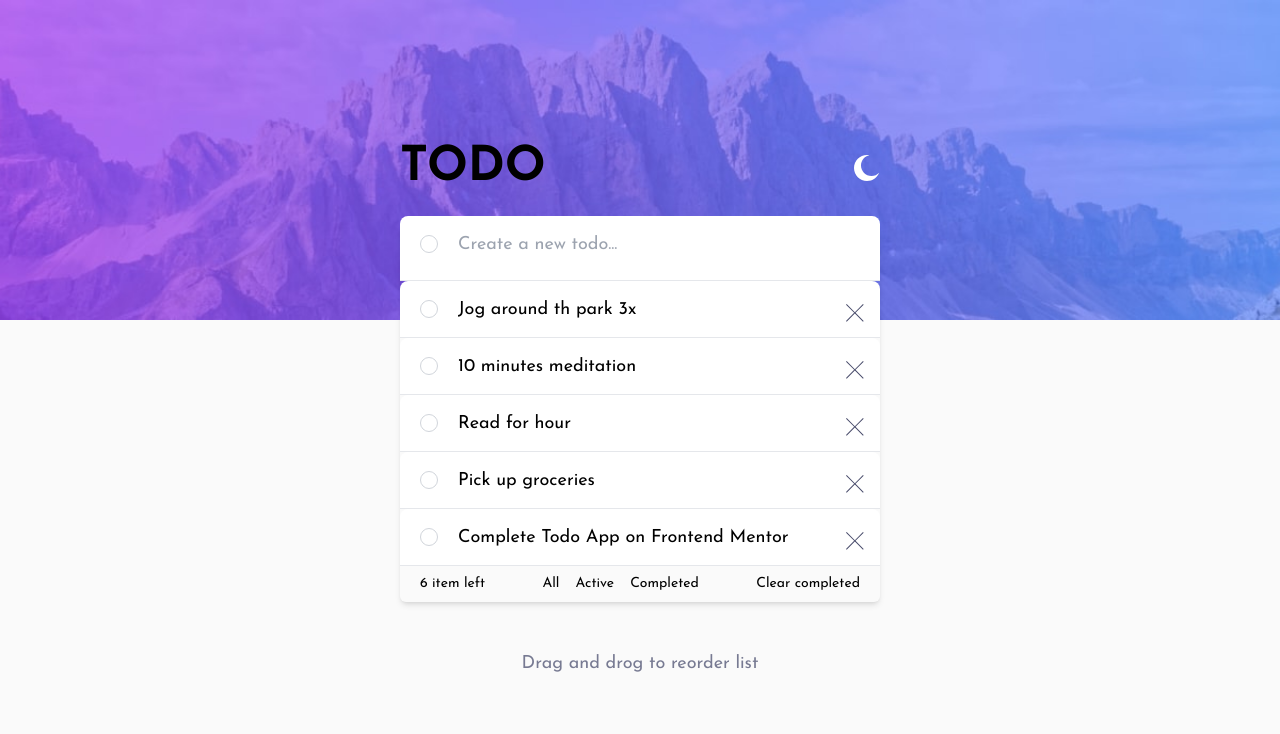
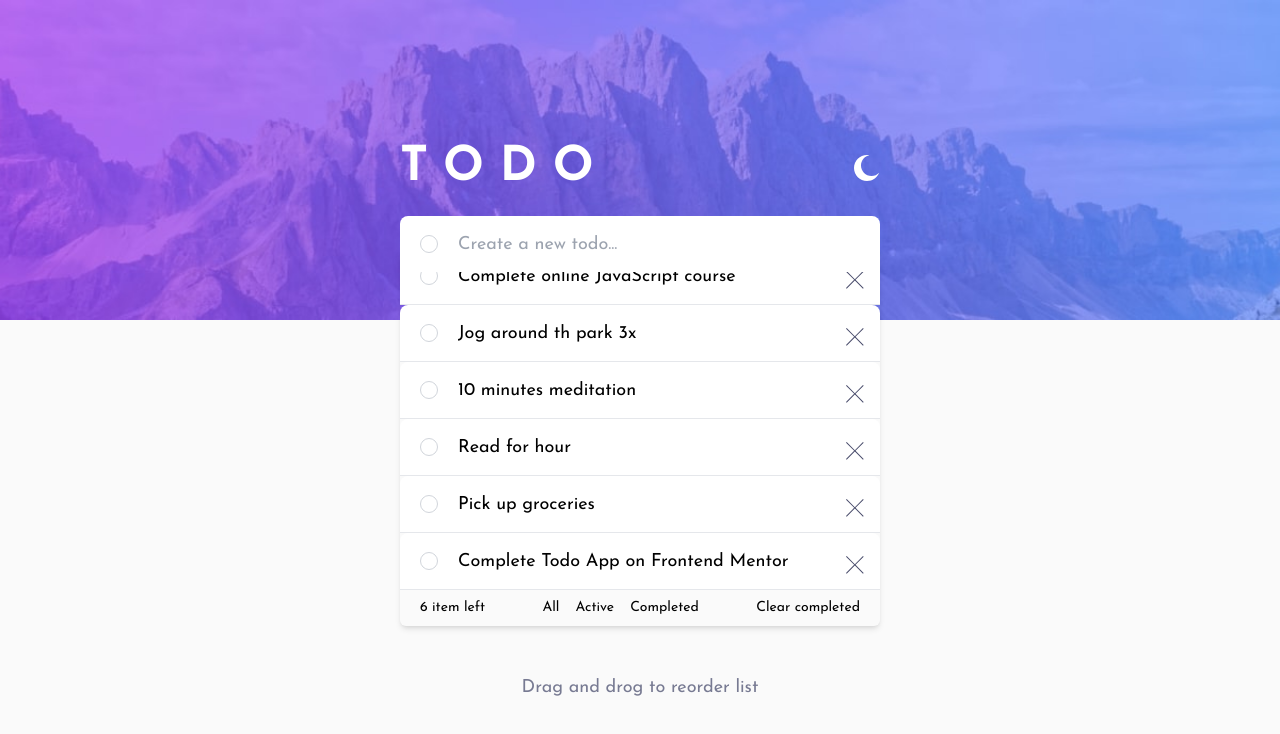
Before and after one commit to alejo9456/todo-app, a React (Vite) app: page / in a window 1280 px wide. Shown: the top 734 px of the page. Built offline with nearby package versions, Linux system fonts and the light colour scheme.

Commit message:
feat: Add toggle all Todos functionality in Search component

```diff
--- a/src/components/Search.jsx
+++ b/src/components/Search.jsx
@@ -1,9 +1,15 @@
 
 import { useState } from 'react';
 import darkButtonImage from '../assets/icon-moon.svg';
+import check from '../assets/icon-check.svg'
 
-export const Search = ({ onAddTodo }) => {
+export const Search = ({ onAddTodo, onChangeAllTodos, isAllComplete }) => {
     const [newTodo, setNewTodo] = useState('');
+
+    const handleAllComplete = () => {
+        onChangeAllTodos(!isAllComplete);
+    }
+
     const handleNewTodoChange = (event) =>{
         setNewTodo(event.target.value);
     }
@@ -15,17 +21,27 @@
         }
     }
     return (
-        <header className="relative z-10 w-[30rem]">
+        <header className="relative z-10 mb-6">
             <div className="flex items-center justify-between mb-6">
-            <h1 className="items-center justify-center text-5xl font-bold mb-0">TODO</h1>
+            <h1 className="items-center justify-center text-5xl font-bold mb-0 text-white tracking-[1rem]">TODO</h1>
             <span className="z-20">
                 <img src={ darkButtonImage } alt="" />
             </span>
             </div>
             <div className="flex items-center w-full bg-white rounded-lg px-5 py-2">
-            <input type="checkbox" className="hidden" id="myCheckbox" />
-            <label htmlFor="myCheckbox" className="rounded-full p-2 border border-gray-300 cursor-pointer mr-5">
-            </label>
+                <button
+                    onClick={ handleAllComplete }
+                    className={`relative flex justify-between rounded-full border p-2 border-gray-300 cursor-pointer mr-5 ${isAllComplete ? 'bg-check-background' : ''
+                    }`}
+                    >
+                    {isAllComplete ? (
+                        <img
+                        src={check}
+                        alt="Checkmark"
+                        className='absolute inset-0 m-auto z-12'
+                        />
+                    ) : null}
+                </button>
                 <input
                     className="outline-none h-10"
                     type="text"
```
Lines whose indentation alone changed are shown as unchanged.
